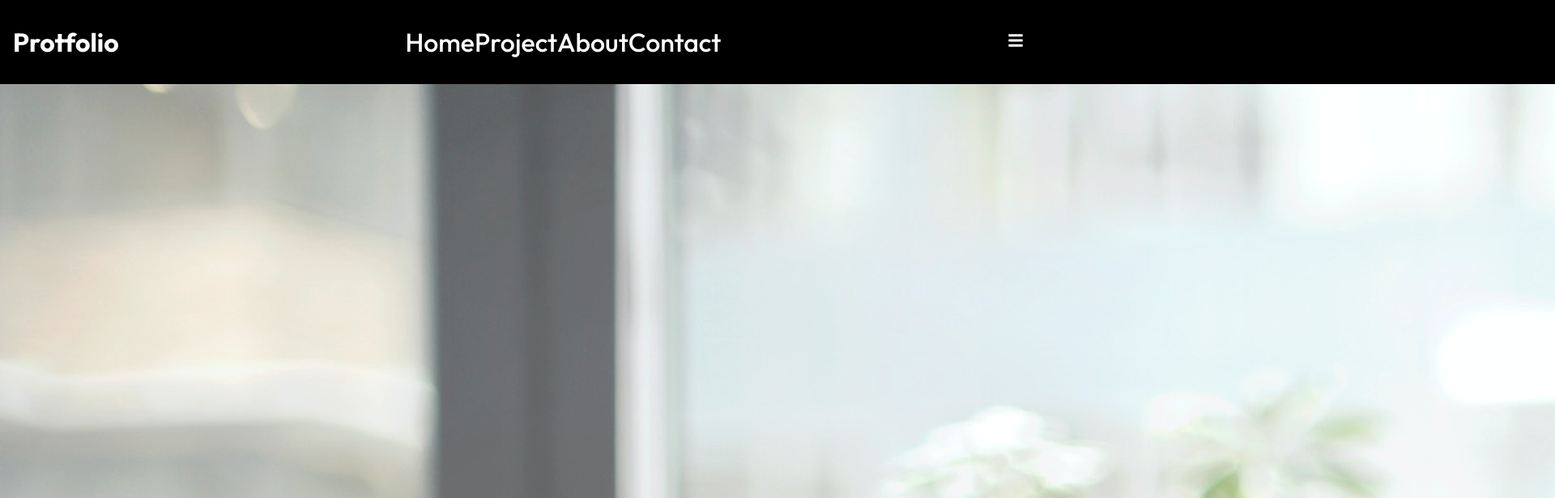
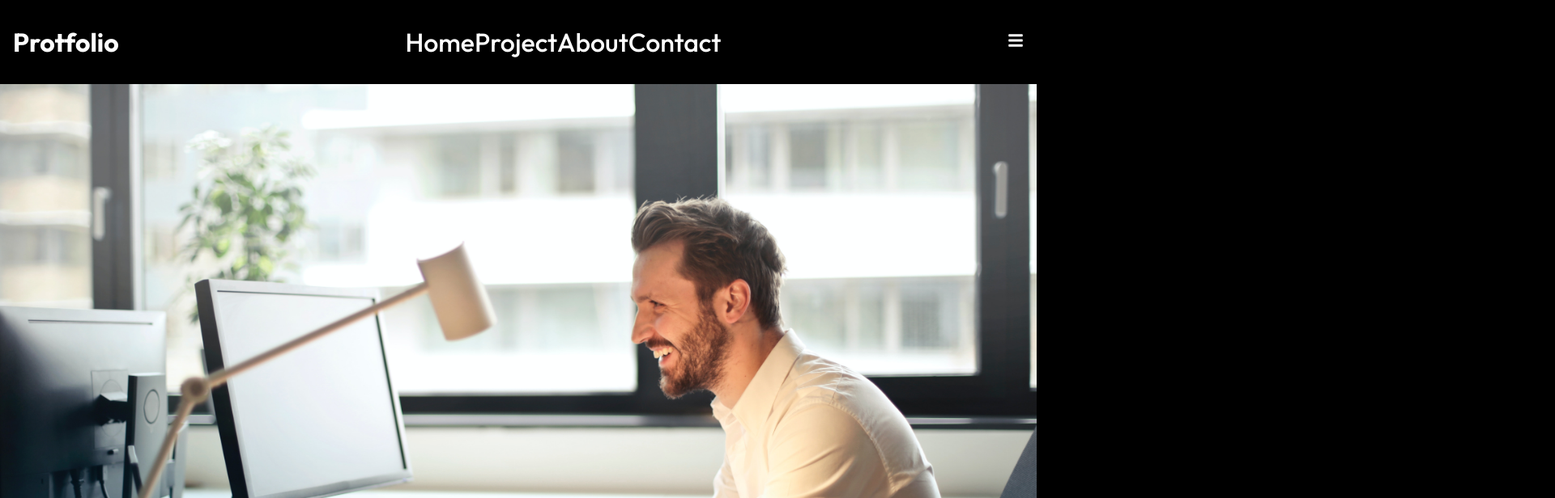
Before and after one commit to Code-Institute-Submissions/my-app, a React (Create React App) app: page / in a window 1280 px wide. Shown: the top 616 px of the page at 81% size, 1920 px wide, since content can reach past the window. Built offline with nearby package versions, Linux system fonts and the light colour scheme.

Commit message:
Style added to the hero Image

```diff
--- a/src/components/HeroImgStyles.css
+++ b/src/components/HeroImgStyles.css
@@ -0,0 +1,13 @@
+.mask {
+    width: 100%;
+    height: 100vh;
+    position: relative;
+}
+
+.into-img {
+    width: 100%;
+    height: 100%;
+    background-size: cover;
+    background-position: center;
+    object-fit: cover;
+}
```
